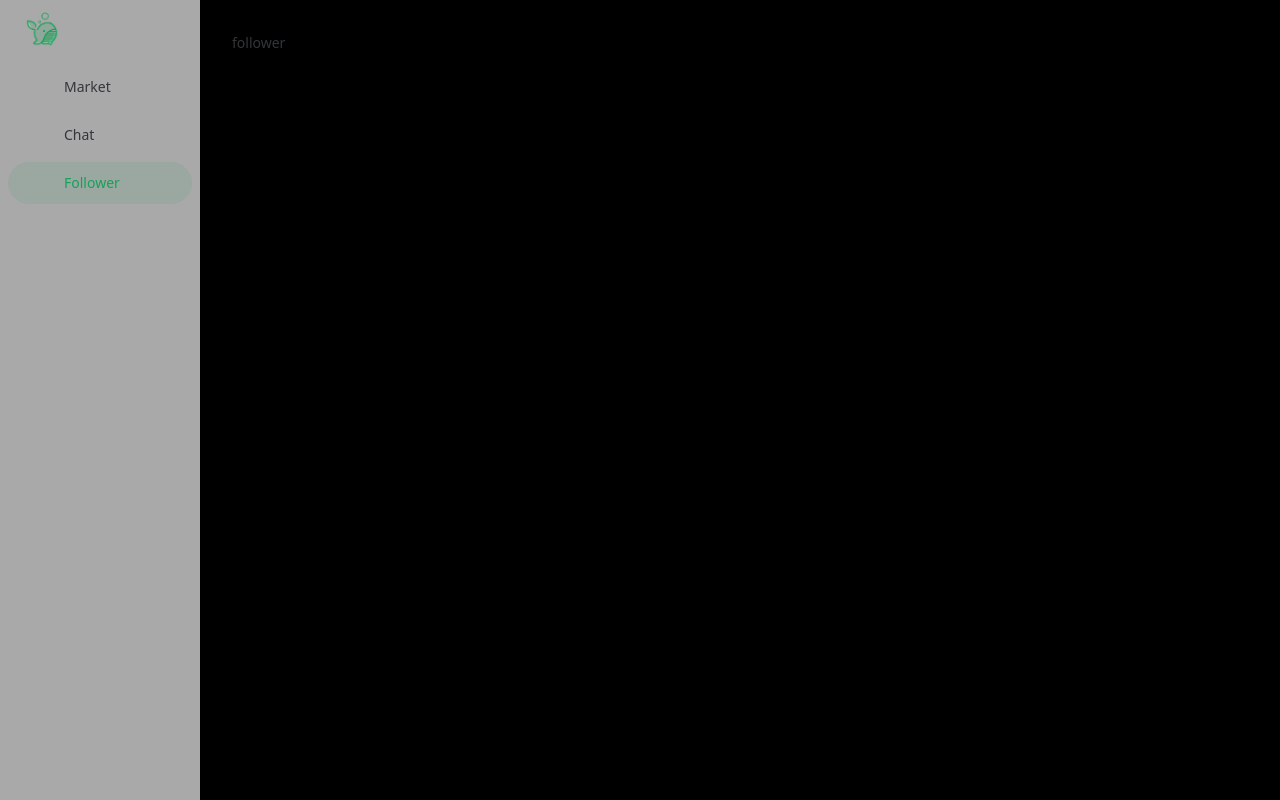
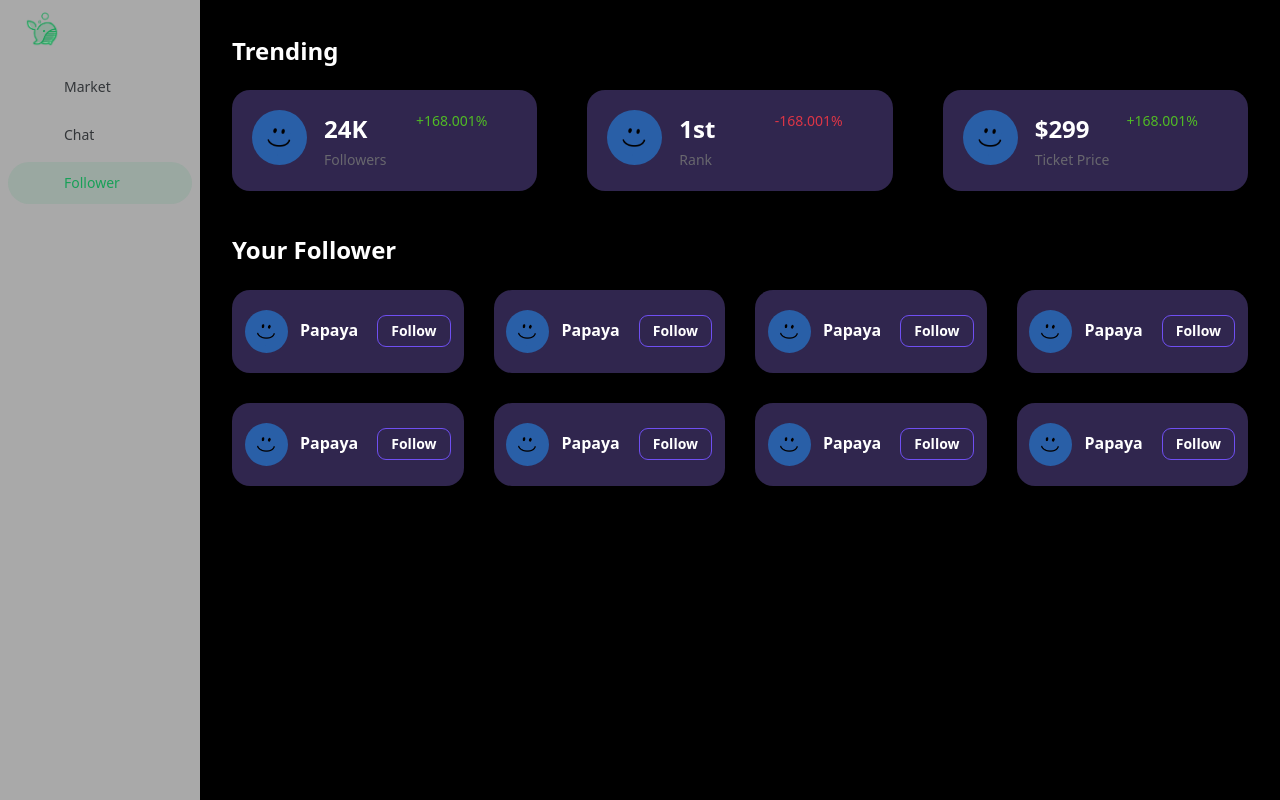
Before and after one commit to hamster-shared/knowledge-planet, a Vue app: page /follower in a window 1280 px wide. Built offline with nearby package versions, Linux system fonts and the light colour scheme; some icons are missing; a small style sheet from the web is missing.

Commit message:
add follower

```diff
--- a/src/views/follower/index.vue
+++ b/src/views/follower/index.vue
@@ -1,6 +1,135 @@
 <template>
-  <div>follower</div>
+  <div>
+    <div class="title">Trending</div>
+    <div class="grid grid-cols-3 gap-[50px]">
+      <div class="card-div">
+        <img src="@/assets/img/following-tweets.jpeg" class="trending-img" />
+        <div>
+          <div class="trending-title">24K</div>
+          <div class="trending-desc">Followers</div>
+        </div>
+        <div class="text-[#50BB25] trending-tips">+168.001%</div>
+      </div>
+      <div class="card-div">
+        <img src="@/assets/img/following-tweets.jpeg" class="trending-img" />
+        <div>
+          <div class="trending-title">1st</div>
+          <div class="trending-desc">Rank</div>
+        </div>
+        <div class="text-[#DC3546] trending-tips">-168.001%</div>
+      </div>
+      <div class="card-div">
+        <img src="@/assets/img/following-tweets.jpeg" class="trending-img" />
+        <div>
+          <div class="trending-title">$299</div>
+          <div class="trending-desc">Ticket Price</div>
+        </div>
+        <div class="text-[#50BB25] trending-tips">+168.001%</div>
+      </div>
+    </div>
+    <div class="title mt-[40px]">Your Follower</div>
+    <div class="grid grid-cols-4 gap-[30px]">
+      <div class="card-div justify-center items-center">
+        <img src="@/assets/img/following-tweets.jpeg" class="fllower-img" />
+        <div class="fllower-title">Papaya</div>
+        <div class="fllower-btn">Follow</div>
+      </div>
+      <div class="card-div justify-center items-center">
+        <img src="@/assets/img/following-tweets.jpeg" class="fllower-img" />
+        <div class="fllower-title">Papaya</div>
+        <div class="fllower-btn">Follow</div>
+      </div>
+      <div class="card-div justify-center items-center">
+        <img src="@/assets/img/following-tweets.jpeg" class="fllower-img" />
+        <div class="fllower-title">Papaya</div>
+        <div class="fllower-btn">Follow</div>
+      </div>
+      <div class="card-div justify-center items-center">
+        <img src="@/assets/img/following-tweets.jpeg" class="fllower-img" />
+        <div class="fllower-title">Papaya</div>
+        <div class="fllower-btn">Follow</div>
+      </div>
+      <div class="card-div justify-center items-center">
+        <img src="@/assets/img/following-tweets.jpeg" class="fllower-img" />
+        <div class="fllower-title">Papaya</div>
+        <div class="fllower-btn">Follow</div>
+      </div>
+      <div class="card-div justify-center items-center">
+        <img src="@/assets/img/following-tweets.jpeg" class="fllower-img" />
+        <div class="fllower-title">Papaya</div>
+        <div class="fllower-btn">Follow</div>
+      </div>
+      <div class="card-div justify-center items-center">
+        <img src="@/assets/img/following-tweets.jpeg" class="fllower-img" />
+        <div class="fllower-title">Papaya</div>
+        <div class="fllower-btn">Follow</div>
+      </div>
+      <div class="card-div justify-center items-center">
+        <img src="@/assets/img/following-tweets.jpeg" class="fllower-img" />
+        <div class="fllower-title">Papaya</div>
+        <div class="fllower-btn">Follow</div>
+      </div>
+    </div>
+  </div>
 </template>
 <script lang='ts' setup>
 </script>
-<style lang='less' scoped></style>
+<style lang='less' scoped>
+.title{
+  color: #FFF;
+  font-size: 24px;
+  font-weight: 700;
+  margin-bottom: 20px;
+}
+.card-div{
+  border-radius: 18px;
+  background-color: #30264E;
+  padding: 20px;
+  display: flex;
+  position: relative;
+}
+.trending-img{
+  width: 55px;
+  height: 55px;
+  margin-right: 17px;
+  border-radius:50%;
+}
+.trending-title{
+  color: #FFF;
+  font-size: 24px;
+  font-weight: 600;
+}
+.trending-desc{
+  color: #68676E;
+  font-size: 14px;
+  font-weight: 400;
+}
+.trending-tips{
+  font-size: 14px;
+  font-weight: 400;
+  position: absolute;
+  right: 50px;
+  top: 20px;
+}
+.fllower-img{
+  width: 43px;
+  height: 43px;
+  border-radius: 50%;
+  margin-right: 12px;
+}
+.fllower-title{
+  color: #FFF;
+  font-size: 16px;
+  font-weight: 600;
+}
+.fllower-btn{
+  margin-left: 19px;
+  color: #FFF;
+  font-size: 14px;
+  font-weight: 600;
+  padding: 4px 13px;
+  border-radius: 9px;
+  border: 1px solid #6F4FF2;
+  background: rgba(111, 79, 242, 0.00);
+}
+</style>
```
